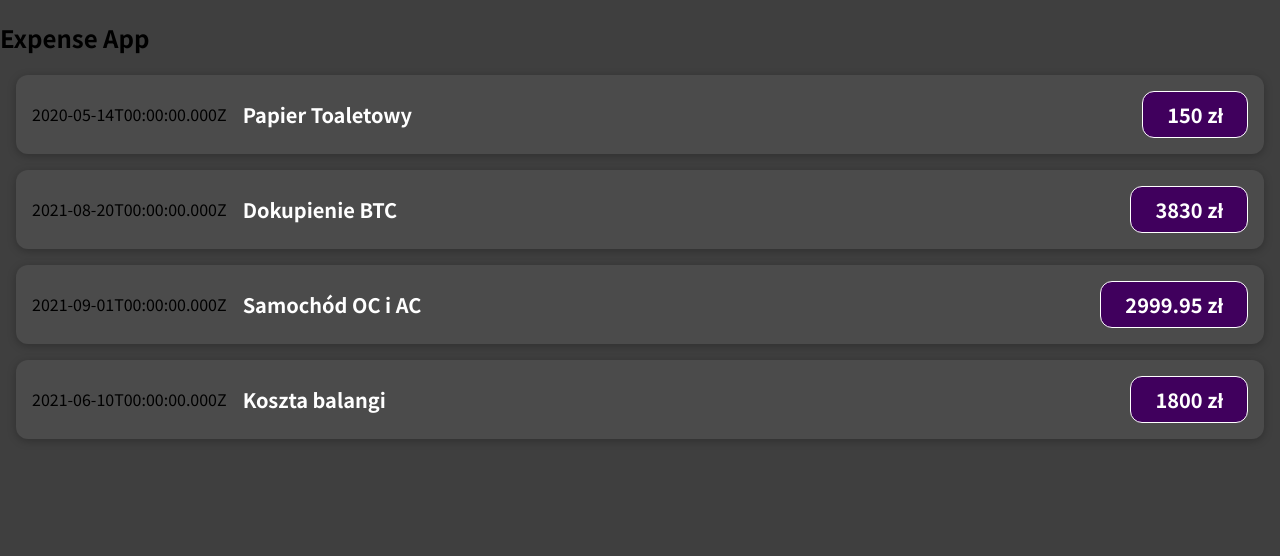
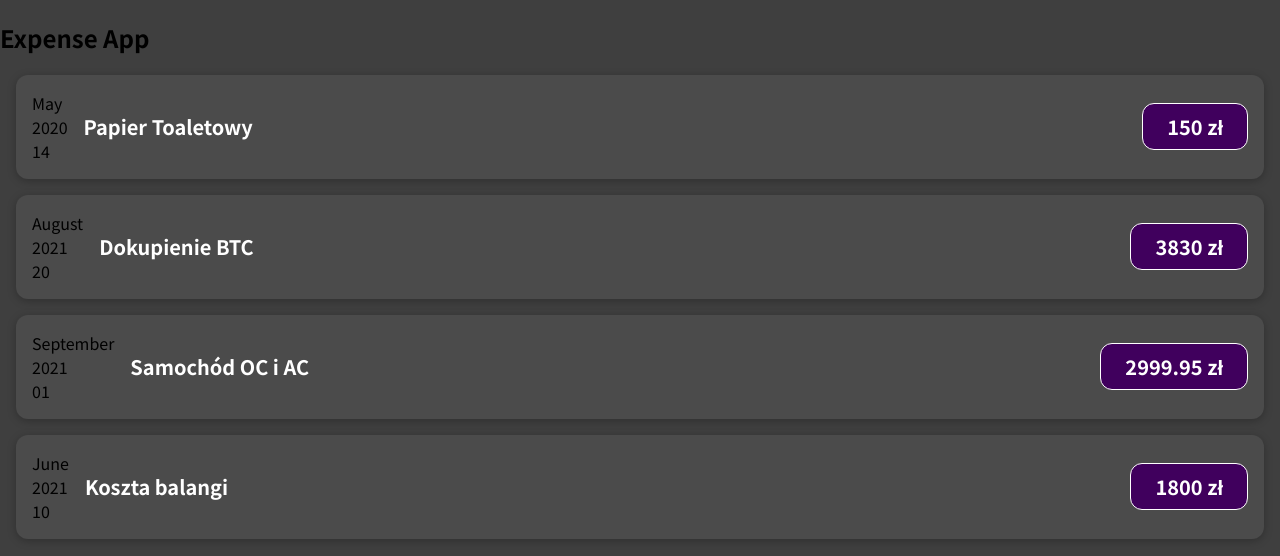
Before and after one commit to JanSzalanski/react_sample1, a JavaScript app: page / in a window 1280 px wide. Shown: the top 556 px of the page. Built offline with nearby package versions, Linux system fonts and the light colour scheme.

Commit message:
added more props and component

```diff
--- /dev/null
+++ b/src/components/ExpenseDate.js
@@ -0,0 +1,15 @@
+function ExpenseDate(props) {
+  const year = props.date.getFullYear();
+  const month = props.date.toLocaleString("en-US", { month: "long" });
+  const day = props.date.toLocaleString("en-US", { day: "2-digit" });
+
+  return (
+    <div>
+      <div>{month}</div>
+      <div>{year}</div>
+      <div>{day}</div>
+    </div>
+  );
+}
+
+export default ExpenseDate;
--- a/src/components/ExpenseItem.js
+++ b/src/components/ExpenseItem.js
@@ -1,9 +1,10 @@
 import "./ExpenseItem.css";
+import ExpenseDate from "./ExpenseDate";
 
 function ExpenseItem(props) {
   return (
     <div className="expense-item">
-      <div>{props.date.toISOString()}</div>
+      <ExpenseDate date={props.date} />
       <div className="expense-item__description">
         <h2>{props.title}</h2>
         <div className="expense-item__price">{props.amount} zł</div>
```
Also changed, not shown: 1 other file (tests, documents, lock files or other folders).
